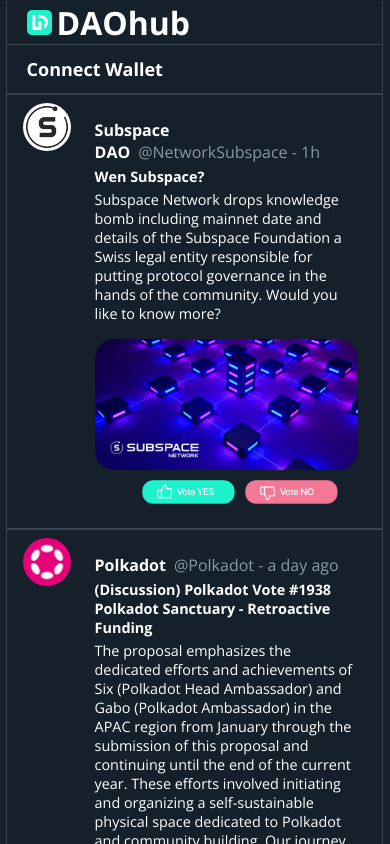
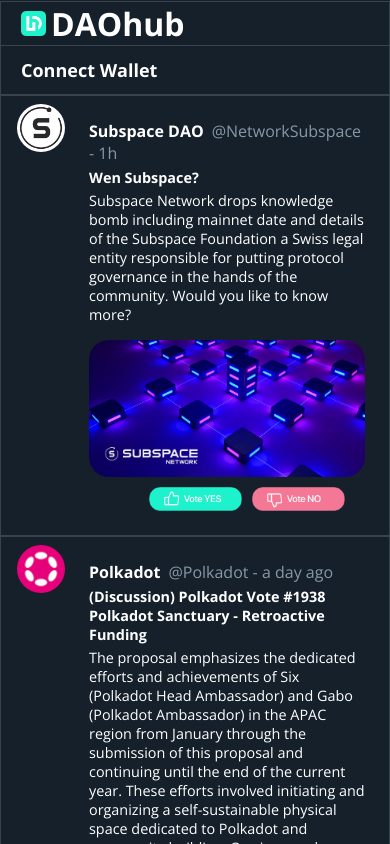
Before and after one commit to dariolina/DAOhub, a React (Create React App) app in the folder sapial@26ebd94c4554b38cde6a7e9bdacfd2e3c49d5518/clients/mobile/: page / in a window 390 px wide. Shown: the top 844 px of the page. Built offline with nearby package versions, Linux system fonts and the light colour scheme; the HTML template or start-up script is replaced by a standard one.

Commit message:
Display tweaks. Mobile friendly now (desktop unfriendly).

```diff
--- a/sapial@26ebd94c4554b38cde6a7e9bdacfd2e3c49d5518/clients/mobile/src/App.css
+++ b/sapial@26ebd94c4554b38cde6a7e9bdacfd2e3c49d5518/clients/mobile/src/App.css
@@ -52,7 +52,6 @@
 
 .App {
     display              : grid;
-    grid-template-columns: 2.5fr 4fr 3fr;
 }
 
 .side-nav {
--- a/sapial@26ebd94c4554b38cde6a7e9bdacfd2e3c49d5518/clients/mobile/src/App.js
+++ b/sapial@26ebd94c4554b38cde6a7e9bdacfd2e3c49d5518/clients/mobile/src/App.js
@@ -16,17 +16,10 @@
 
         <ScrollToTop>
           <div className="App">
-            <div className="side-nav">
-              {/* <Sidebar /> */}
-            </div>
             <div className="main">
               <Route exact path="/" component={Home} />
               <Route exact path="/:id" component={Profile} />
               <Route exact path="/status/:id" component={Status} />
-            </div>
-
-            <div className="trending">
-              {/* <Trending /> */}
             </div>
           </div>
         </ScrollToTop>
--- a/sapial@26ebd94c4554b38cde6a7e9bdacfd2e3c49d5518/clients/mobile/src/styles/Main.css
+++ b/sapial@26ebd94c4554b38cde6a7e9bdacfd2e3c49d5518/clients/mobile/src/styles/Main.css
@@ -1,8 +1,6 @@
 /* main styles */
 .main {
-    border-left : 1px solid var(--border);
-    border-right: 1px solid var(--border);
-    ;
+    border : 1px solid var(--border);
 }
 
 .home {
```
